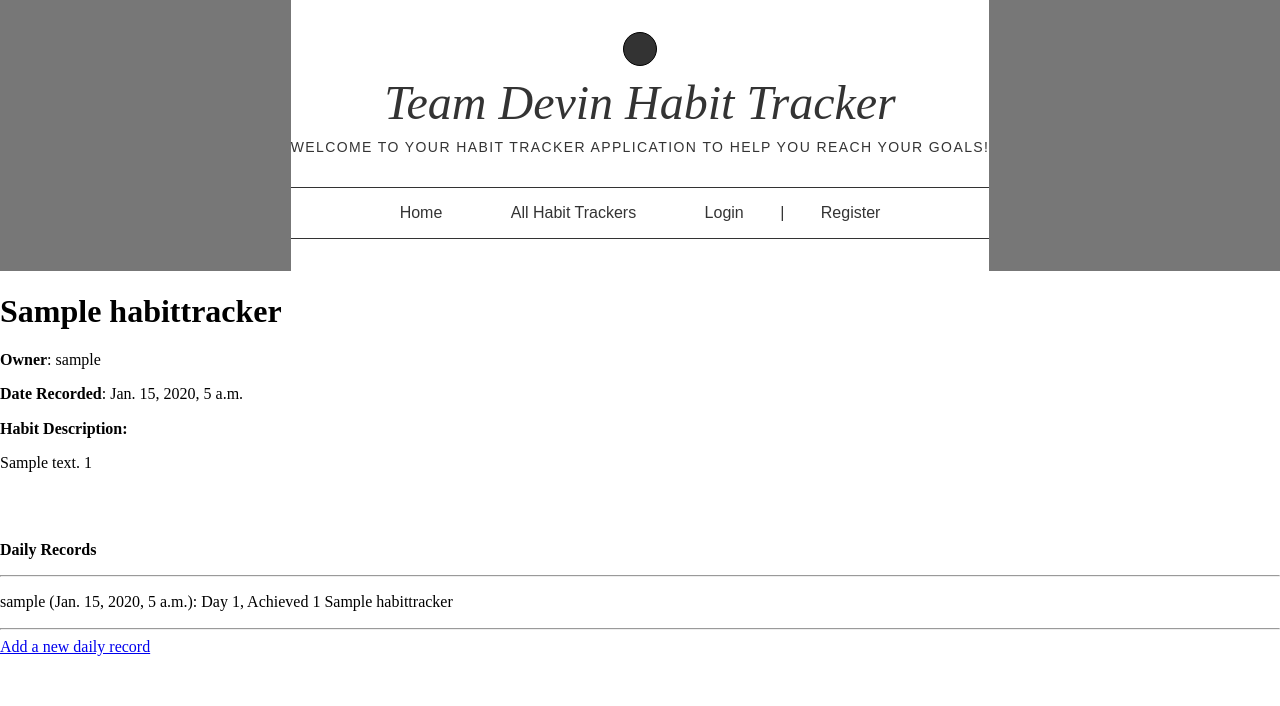
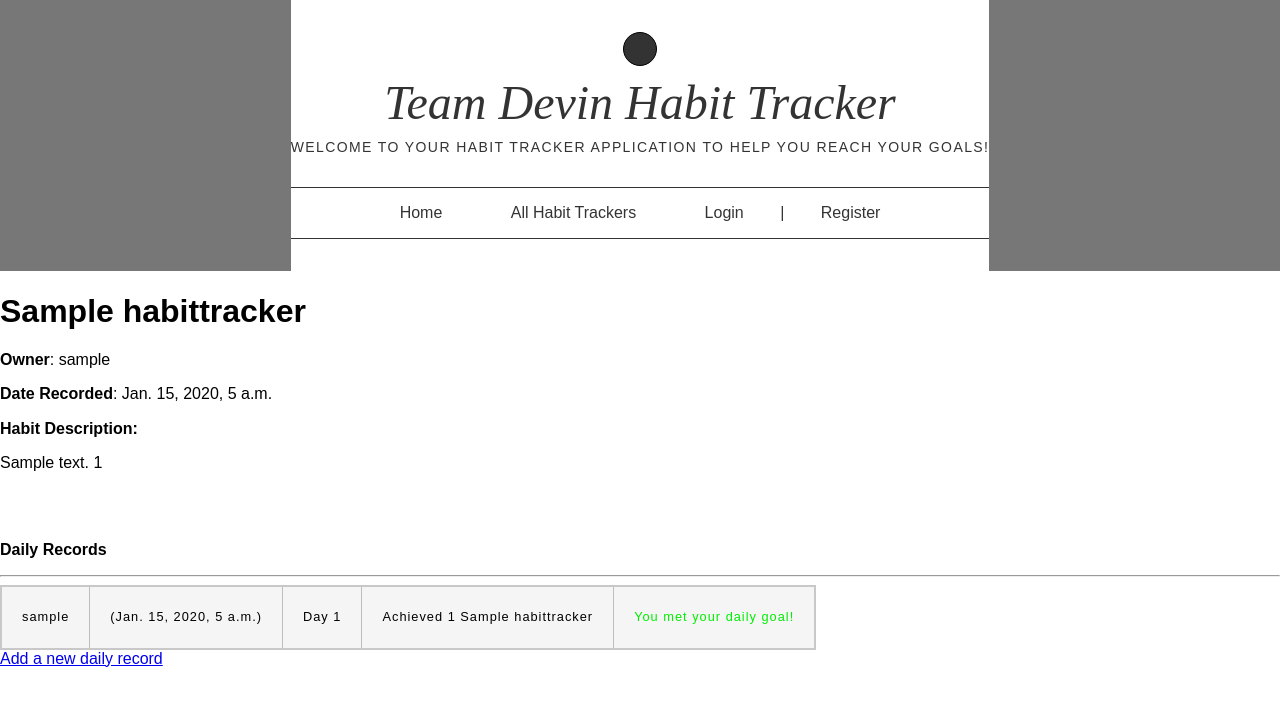
Before and after one commit to momentum-cohort-2019-05/w6-habit-tracker-devin, a Django app: page /habittracker/1 in a window 1280 px wide. Shown: the top 706 px of the page. Run offline with Django 3.2, Linux system fonts and the light colour scheme; tables that the repository leaves empty hold one stand-in row (values such as "Sample post"); some libraries are stand-ins or nearby versions.

Commit message:
Made table

```diff
--- a/core/static/css/styles.css
+++ b/core/static/css/styles.css
@@ -3,3 +3,39 @@
     padding: 0;
     list-style: none;
 }
+
+html {
+    font-family: sans-serif;
+  }
+
+  table {
+    border-collapse: collapse;
+    border: 2px solid rgb(200,200,200);
+    letter-spacing: 1px;
+    font-size: 0.8rem;
+  }
+
+  td, th {
+    border: 1px solid rgb(190,190,190);
+    padding: 10px 20px;
+  }
+
+  th {
+    background-color: rgb(235,235,235);
+  }
+
+  td {
+    text-align: center;
+  }
+
+  tr:nth-child(even) td {
+    background-color: rgb(250,250,250);
+  }
+
+  tr:nth-child(odd) td {
+    background-color: rgb(245,245,245);
+  }
+
+  caption {
+    padding: 10px;
+  }
--- a/core/views.py
+++ b/core/views.py
@@ -1,4 +1,4 @@
-from django.shortcuts import render, redirect, get_object_or_404
+from django.shortcuts import render, redirect, get_object_or_404, get_list_or_404
 from django.views import generic
 from core.models import HabitTracker, DailyRecord
 from django.contrib.auth.mixins import LoginRequiredMixin
@@ -28,7 +28,7 @@ class HabitTrackerDetailView(generic.DetailView):
 def add_habit_tracker(request):
     from core.forms import HabitTrackerForm
     from django.views.generic.edit import CreateView
-    habittracker = get_object_or_404(HabitTracker)
+    habittracker = get_list_or_404(HabitTracker)
     if request.method == "POST":
         form = HabitTrackerForm(request.POST)
         if form.is_valid():
--- a/templates/core/habittracker_detail.html
+++ b/templates/core/habittracker_detail.html
@@ -1,7 +1,9 @@
 {% extends "base.html" %}
+{% load static %}
 
 {% block content %}
-
+<body>
+<link rel="stylesheet" href="{% static 'style.css' %}"/>
   <h1>{{ habittracker.habit_name}} </h1>
   <p><strong>Owner</strong>: {{ habittracker.owner }}</p>
   <p><strong>Date Recorded</strong>: {{ habittracker.date_recorded }}</p>
@@ -13,10 +15,21 @@
 
     {% for record in habittracker.dailyrecord_set.all %}
       <hr>
-      <p>{{ record.owner }} ({{ record.date_recorded }}): Day {{ record.day_recorded}}, Achieved {{ record.habit_numachieved }} {{ record.habit }}</p>
-      <hr>
+      {% if record.habit_numachieved < habittracker.habit_numtarget %}
+      <table>
+      <tr>
+        <td>{{ record.owner }} </td><td>({{ record.date_recorded }}) </td><td>Day {{ record.day_recorded}} </td><td>Achieved {{ record.habit_numachieved }} {{ record.habit }} </td><td><p><font color=#FF5733>You did not meet your daily goal!</font></p></td></tr>
+      </table>
+      {% else %}
+      <table>
+        <tr>
+          <td>{{ record.owner }} </td><td>({{ record.date_recorded }}) </td><td>Day {{ record.day_recorded}} </td><td>Achieved {{ record.habit_numachieved }} {{ record.habit }} </td><td><p><font color=“green”>You met your daily goal!</font></p></td></tr>
+      </table>
+      {% endif %}
+      </hr>
     {% empty %}
       <p>There are no comments.</p>
     {% endfor %}
     <a href="{% url 'add_record_to_habittracker' pk=habittracker.pk %}">Add a new daily record</a>
 {% endblock %}
+</body>
```
